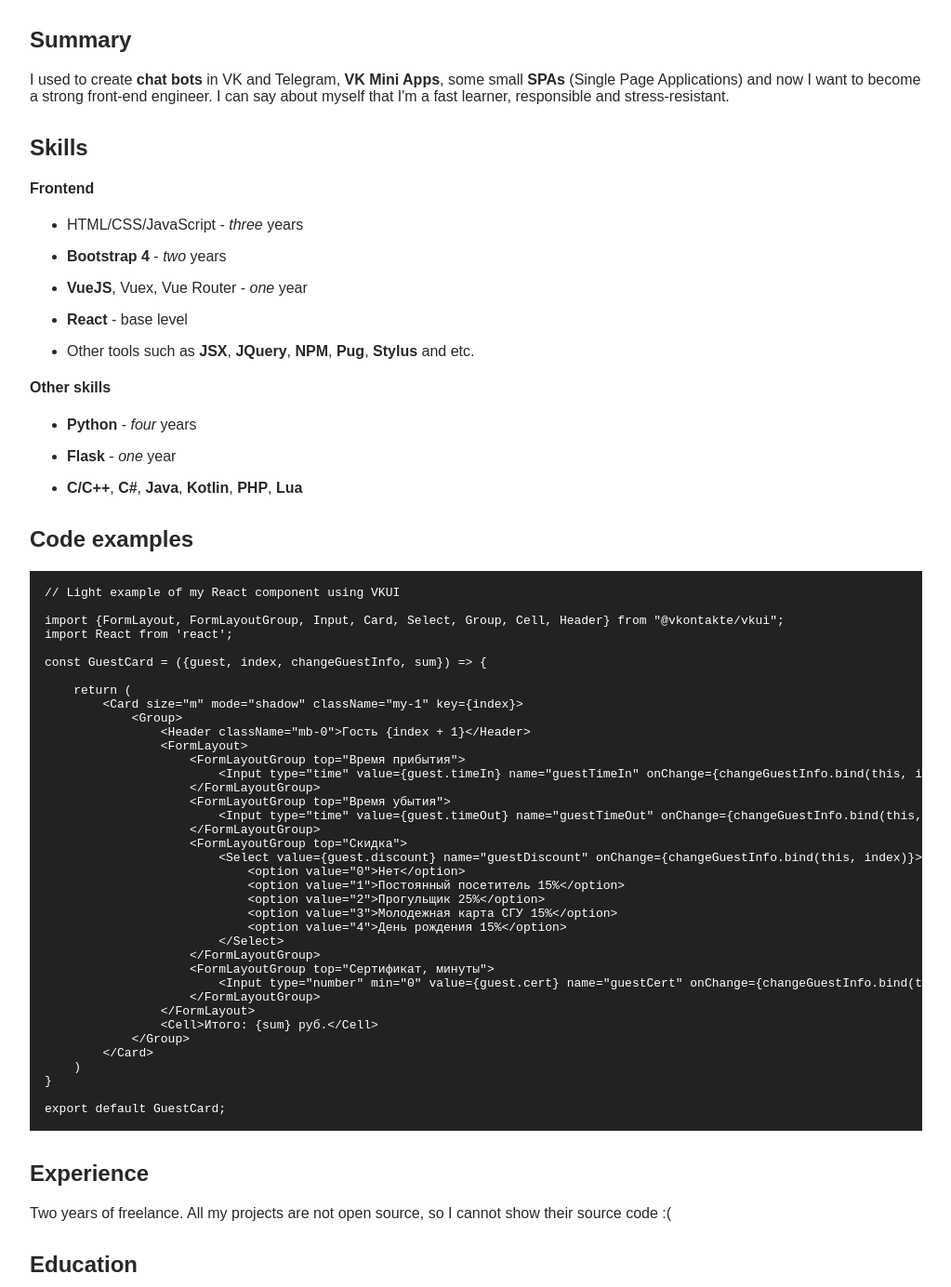
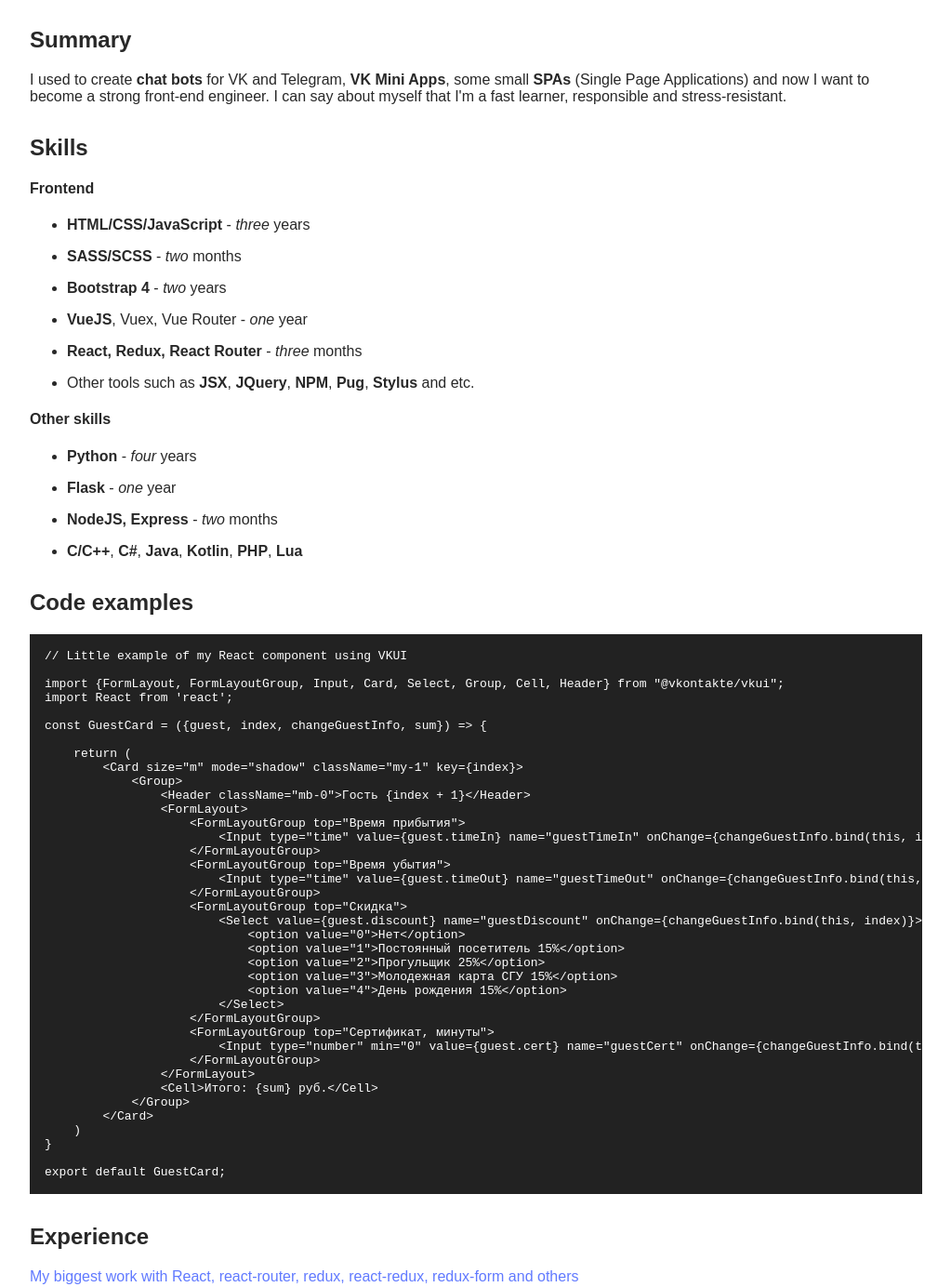
Before and after one commit to icefleen/rsschool-cv, a plain HTML site: page index.html in a window 1280 px wide. Shown: the part 417-1801 px from the top of the page at 93% size, without its empty margins (128-1151 px from the left). Drawn offline with Linux system fonts and the light colour scheme.

Commit message:
feat: update cv

```diff
--- a/index.html
+++ b/index.html
@@ -25,17 +25,18 @@
         </section>
         <section class="px-2 mt-2">
             <h2>Summary</h2>
-            <p>I used to create <b>chat bots</b> in VK and Telegram, <b>VK Mini Apps</b>, some small <b>SPAs</b> (Single Page Applications) and now I want to become a strong front-end engineer. I can say about myself that I'm a fast learner, responsible and stress-resistant.</p>
+            <p>I used to create <b>chat bots</b> for VK and Telegram, <b>VK Mini Apps</b>, some small <b>SPAs</b> (Single Page Applications) and now I want to become a strong front-end engineer. I can say about myself that I'm a fast learner, responsible and stress-resistant.</p>
         </section>
         <section class="px-2 mt-2">
             <h2>Skills</h2>
             <section>
                 <h4>Frontend</h4>
                 <ul>
-                    <li>HTML/CSS/JavaScript - <i>three</i> years</li>
+                    <li><b>HTML/CSS/JavaScript</b> - <i>three</i> years</li>
+                    <li class="mt-1"><b>SASS/SCSS</b> - <i>two</i> months</li>
                     <li class="mt-1"><b>Bootstrap 4</b> - <i>two</i> years</li>
                     <li class="mt-1"><b>VueJS</b>, Vuex, Vue Router - <i>one</i> year</li>
-                    <li class="mt-1"><b>React</b> - base level</li>
+                    <li class="mt-1"><b>React, Redux, React Router</b> - <i>three</i> months</li>
                     <li class="mt-1">Other tools such as <b>JSX</b>, <b>JQuery</b>, <b>NPM</b>, <b>Pug</b>, <b>Stylus</b> and etc.</li>
                 </ul>
             </section>
@@ -44,13 +45,14 @@
                 <ul>
                     <li><b>Python</b> - <i>four</i> years</li>
                     <li class="mt-1"><b>Flask</b> - <i>one</i> year</li>
+                    <li class="mt-1"><b>NodeJS, Express</b> - <i>two</i> months</li>
                     <li class="mt-1"><b>C/C++</b>, <b>C#</b>, <b>Java</b>, <b>Kotlin</b>, <b>PHP</b>, <b>Lua</b></li>
                 </ul>
             </section>
         </section>
         <section class="px-2 mt-2">
             <h2>Code examples</h2>
-            <pre><code><xmp>// Light example of my React component using VKUI
+            <pre><code><xmp>// Little example of my React component using VKUI
 
 import {FormLayout, FormLayoutGroup, Input, Card, Select, Group, Cell, Header} from "@vkontakte/vkui";
 import React from 'react';
@@ -91,7 +93,7 @@ export default GuestCard;</xmp></code></pre>
         </section>
         <section class="px-2 mt-2">
             <h2>Experience</h2>
-            <p>Two years of freelance. All my projects are not open source, so I cannot show their source code :(</p>
+            <a href="https://github.com/icefleen/social-network">My biggest work with React, react-router, redux, react-redux, redux-form and others</a>
         </section>
         <section class="px-2 mt-2">
             <h2>Education</h2>
--- a/style.css
+++ b/style.css
@@ -46,7 +46,8 @@ header {
 }
 
 a {
-    color: rgb(97, 122, 255)
+  color: rgb(97, 122, 255);
+  text-decoration: none;
 }
 
 xmp {
```
Also changed, not shown: 1 other file. Lines whose indentation alone changed are shown as unchanged.
